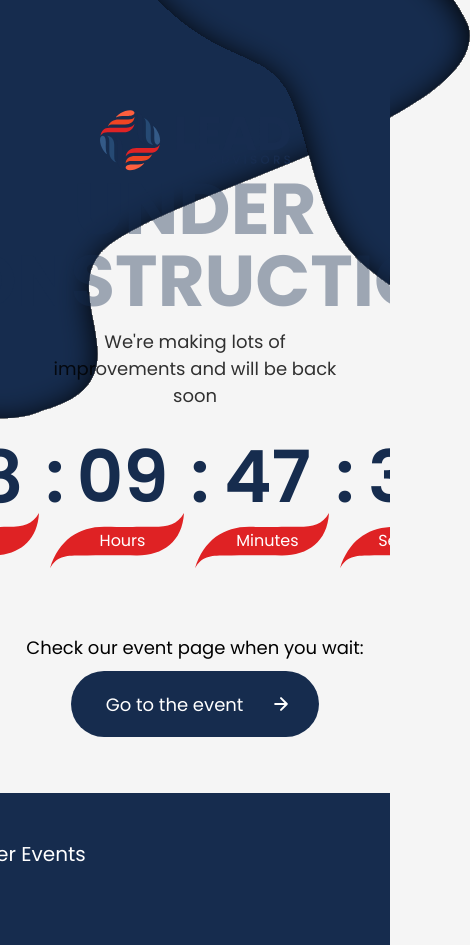
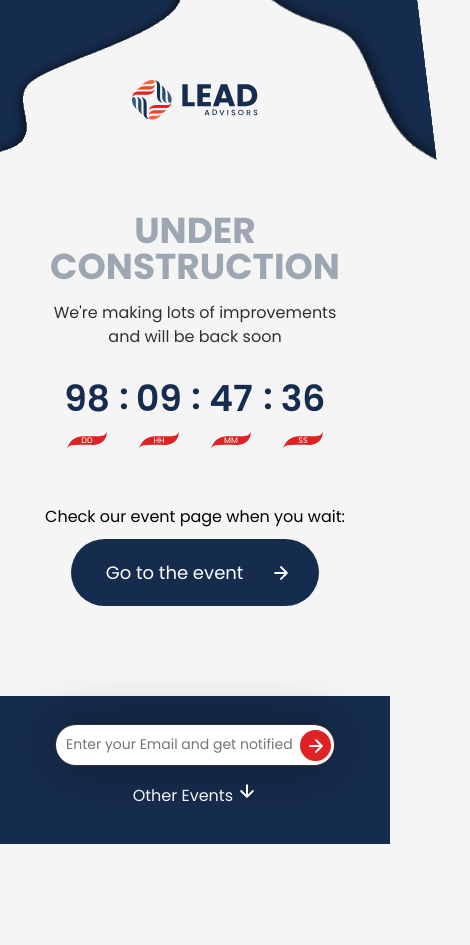
Before and after one commit to JeniaRomanenia/portfolio, a plain HTML site: page EgorovAgencyTest/index.html in a window 390 px wide. Shown: the whole page, 470 px wide, since content can reach past the window. After the commit the page ends 858 px from the top, so only its background shows below. Drawn offline with Linux system fonts and the light colour scheme.

Commit message:
add mobile version

```diff
--- a/EgorovAgencyTest/index.html
+++ b/EgorovAgencyTest/index.html
@@ -16,7 +16,7 @@
         <img src="./image/svg/fon-right.svg" alt="fon right" class="fon-right">
         <section class="section-main container">
             <a class="logo" href="#">
-                <img src="./image/svg/logo.svg" alt="logo">
+                <img class="logo-img" src="./image/svg/logo.svg" alt="logo">
             </a>
             <div class="content">
                 <h1 class="title">
@@ -34,6 +34,9 @@
                             <div class="name-item">
                                 Days
                             </div>
+                            <div class="name-item-mobile">
+                                DD
+                            </div>
                         </div>
                         <div class="timer-item">
                             <div class="timer-hours">
@@ -41,6 +44,9 @@
                             </div>
                             <div class="name-item">
                                 Hours
+                            </div>
+                            <div class="name-item-mobile">
+                                HH
                             </div>
                         </div>
                         <div class="timer-item">
@@ -50,6 +56,9 @@
                             <div class="name-item">
                                 Minutes
                             </div>
+                            <div class="name-item-mobile">
+                                MM
+                            </div>
                         </div>
                         <div class="timer-item">
                             <div class="timer-seconds">
@@ -57,6 +66,9 @@
                             </div>
                             <div class="name-item">
                                 Seconds
+                            </div>
+                            <div class="name-item-mobile">
+                                SS
                             </div>
                         </div>
                     </div>
--- a/EgorovAgencyTest/style.css
+++ b/EgorovAgencyTest/style.css
@@ -62,6 +62,7 @@ body {
     font-family: 'Poppins', sans-serif;
     background-color: var(--color-light-s);
     box-sizing: border-box;
+    overflow-x:hidden;
 }
 
 .section-main {
@@ -150,17 +151,9 @@ body {
     text-align: center;
 }
 
-/*.timer-item::before {
-    content: attr(data-title);
-    display: block;
-    position: absolute;
-    left: 50%;
-    bottom: -20px;
-    transform: translateX(-50%);
-    font-size: var(--small-font-size);
-    font-weight: 400;
-    color: var(--color-dark-s);
-}*/
+.name-item-mobile {
+    display: none;
+}
 
 .name-item {
     font-size: var(--small-font-size);
@@ -336,3 +329,181 @@ body {
 .section-slider{
     display: none;
 }
+
+@media (max-width: 1000px) {
+
+    .main {
+        overflow-x:hidden;
+    }
+    .content {
+        margin-bottom: 0rem;
+    }
+
+    .fon-left {
+        width: 35%;
+        left: -15px;
+        top: -25px;
+    }
+
+    .fon-right {
+        height: 35%;
+        transform: rotate(-8.9deg);
+        right: -30px;
+        top: -20px;
+    }
+
+    .container {
+        padding: 102px 174px 0;
+        margin-bottom: 1rem;
+    }
+
+    .title {
+        font-size: 36px;
+        padding-bottom: 1.2rem;
+    }
+
+    .subtitle {
+        font-size: var(--small-font-size);
+        width: 68%;
+    }
+
+    .timer-item {
+        font-size: 36px;
+    }
+
+    .name-item {
+        display: none;
+    }
+
+    .name-item-mobile {
+        display: block;
+        font-size: 8px;
+        font-weight: 400;
+        text-transform: capitalize;
+        color: var(--color-light-xl);
+        background-image: url(./image/svg/fon.svg);
+        background-repeat: no-repeat;
+        background-size: contain;
+        width: 40px;
+        height: 64px;
+        padding: 20px 0;
+        margin: 0 auto;
+        background-position-y: 15px;
+    }
+
+    .timer-items {
+        gap: 25px;
+    }
+
+    .timer-item:not(:last-child)::after {
+        left: 65px;
+        top: -2px;
+    }
+
+    .event-title {
+        font-size: var(--small-font-size);
+    }
+
+    .timer {
+        padding-bottom: 2rem;
+    }
+
+    .footer {
+        height: 16vh;
+        flex-direction: column;
+        gap: 15px;
+        justify-content: flex-start;
+    }
+
+    .form-input::placeholder { /* Internet Explorer 10-11 */
+        font-size: 14px;
+    }
+
+    .form-btn {
+        height: 2.2rem;
+        width: 2.2rem;
+        top: 49px;
+        right: 4px;
+    }
+
+    .form-input {
+        width: 360px;
+        height: 3rem;
+        padding-left: 19px;
+    }
+
+    .other-btn {
+        padding-right: 0;
+        font-size: var(--small-font-size);
+    }
+
+    .other-btn-img {
+        margin-right: 0;
+    }
+
+    .form {
+        padding-top: 3rem;
+    }
+
+}
+
+@media (max-width: 400px) {
+    body {
+        overflow-x:hidden;
+    }
+
+    .fon-left {
+        width: 50%;
+        left: -14px;
+        top: -20px;
+    }
+
+    .fon-right {
+        height: 25%;
+        transform: rotate(-6.9deg);
+        right: -38px;
+        top: -13px;
+    }
+
+    .container {
+        padding: 80px 20px 0;
+    }
+
+    .timer-items {
+        gap: 0;
+    }
+
+    .timer-item:not(:last-child)::after {
+        left: 44px;
+    }
+
+    .logo-img {
+        height: 40px;
+    }
+
+    .subtitle {
+        width: 85%;
+    }
+
+    .footer {
+        height: 17.5vh;
+    }
+
+    .form-input {
+        width: 280px;
+        padding-left: 10px;
+        padding-right: 10px;
+    }
+
+    .form {
+        padding-top: 2rem;
+    }
+
+    .form-btn {
+        top: 34px;
+    }
+
+    .popup {
+        left: 20px;
+    }
+}
```
